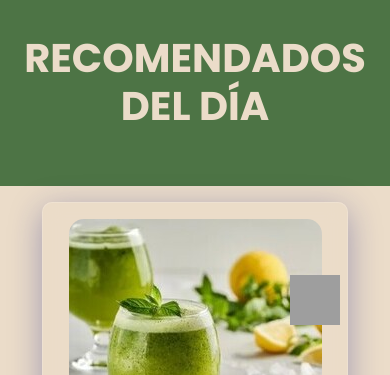
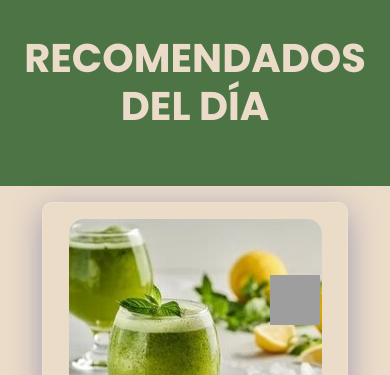
Before and after one commit to Ricardo2727/proyecto_final, a website: page index.html in a window 390 px wide. Shown: the part 469-844 px from the top of the page. Drawn offline with nearby package versions, Linux system fonts and the light colour scheme; grey boxes are pictures that could not be loaded.

Commit message:
mobile reponsive

```diff
--- a/index.html
+++ b/index.html
@@ -156,7 +156,7 @@
         <div>
             <a href="#arriba"><img width="50" height="50"
                     src="https://img.icons8.com/ios-filled/50/000000/double-up.png" alt="double-up"
-                    style="position: fixed;bottom: 50px;right: 50px;" /></a>
+                    style="position: fixed;bottom: 50px;right: 70px;" /></a>
         </div>
     </main>
 
```
Also changed, not shown: scss/componentes/_general_main.scss (line endings or trailing spaces).
